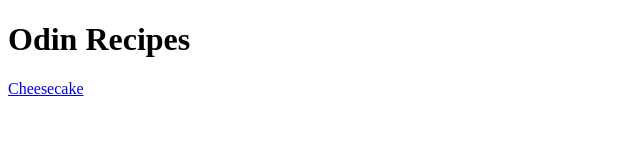
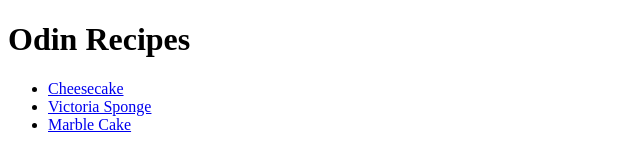
Before and after one commit to Hevatron/odin-recipes, a plain HTML site: page index.html in a window 1280 px wide. Shown: the whole page, without its empty margins (0-640 px from the left). Drawn offline with Linux system fonts and the light colour scheme.

Commit message:
Index updated with links for Marble Cake and Victoria Sponge (html files not yet created)

```diff
--- a/index.html
+++ b/index.html
@@ -6,6 +6,10 @@
     </head>
         <body>
             <H1>Odin Recipes</H1>
-            <a href="recipes/cheesecake.html">Cheesecake</a>
+            <ul>
+                <li><a href="recipes/cheesecake.html">Cheesecake</a>
+                <li><a href="recipes/victoria_sponge.html">Victoria Sponge</a>
+                <li><a href="recipes/marble_cake.html">Marble Cake</a>
+            </ul>
         </body>
 </html>
```
